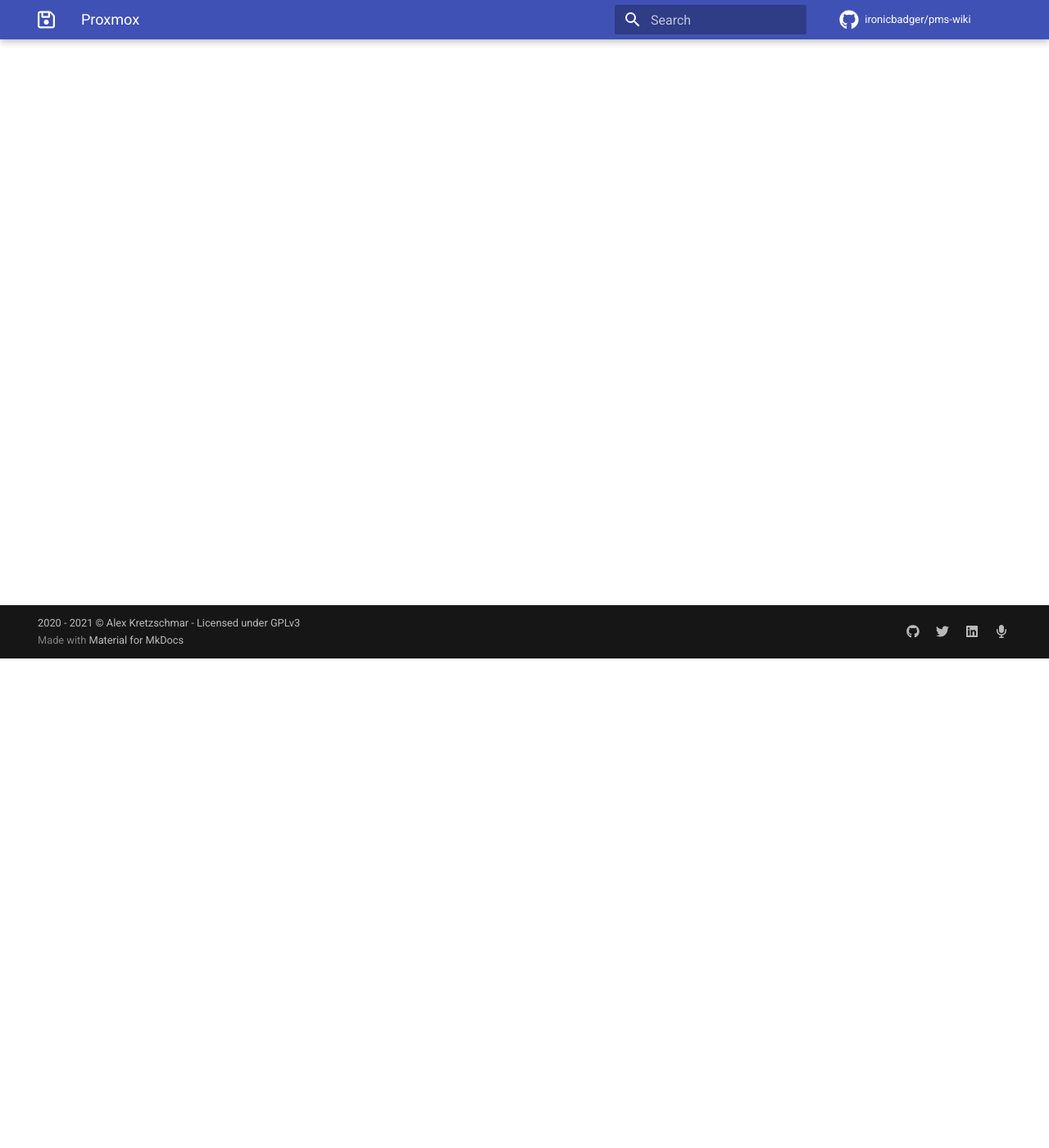
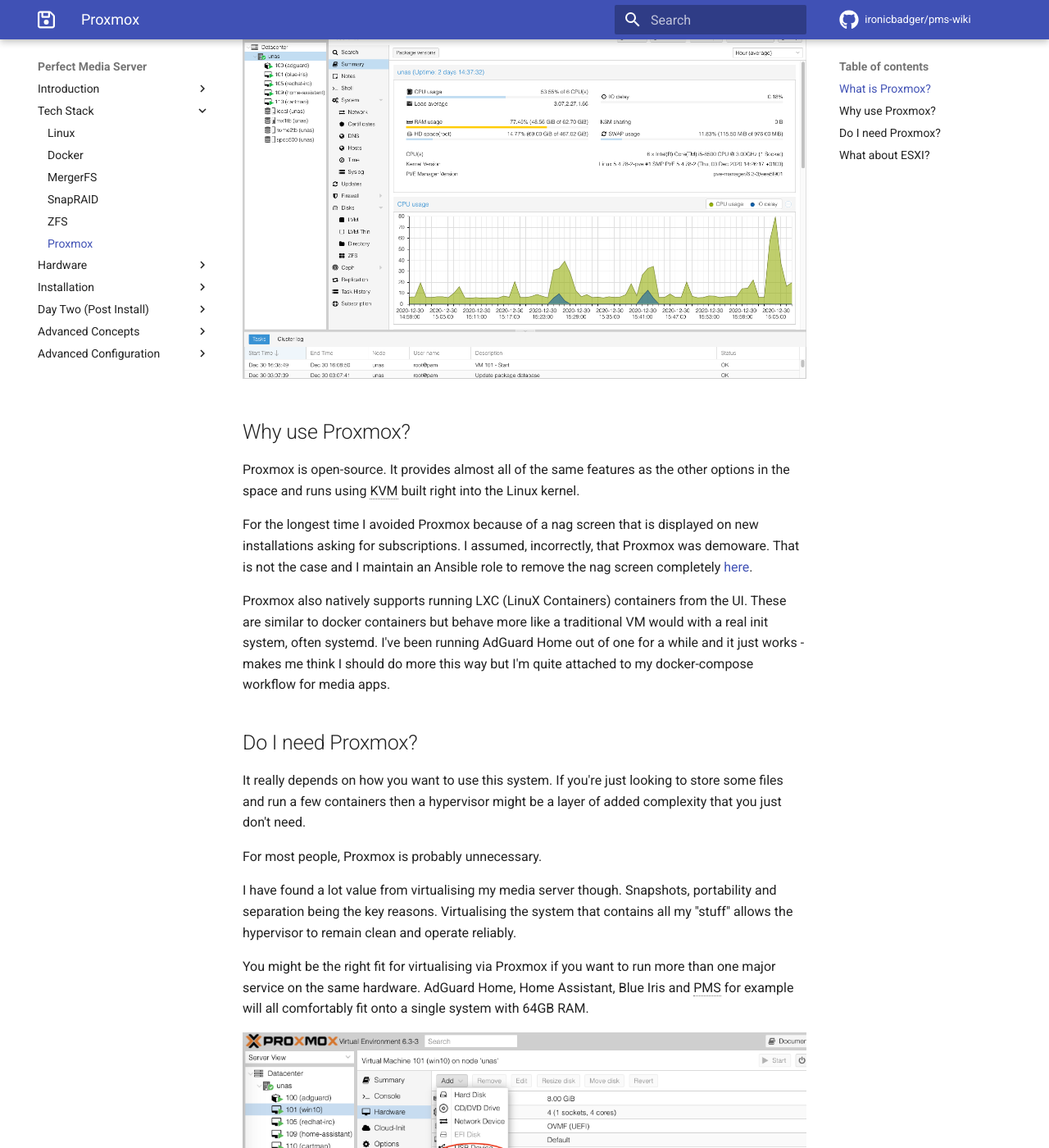
Before and after one commit to ironicbadger/pms-wiki, an MkDocs documentation site: the page built from docs/tech-stack/proxmox.md, in a window 1280 px wide and 1400 px high, scrolled down 597 px. Shown: the whole window at 82% size. Built offline with MkDocs 1.6.1 and Material for MkDocs 9.7.7, drawn with Linux system fonts in a browser that asks for light colours; some web fonts are replaced; comment, search, counter and statistics services are not loaded; some of the changed text lies outside the part shown.

Commit message:
adds proxmox details

```diff
--- a/docs/tech-stack/proxmox.md
+++ b/docs/tech-stack/proxmox.md
@@ -1 +1,47 @@
 # Proxmox
+
+Use of Proxmox as part of building PMS is *entirely optional*.
+
+![proxmox](../images/proxmox.svg)
+
+## What is Proxmox?
+
+Proxmox Virtual Environment is an open-source server virtualization management platform. It is a Debian-based Linux distribution with a modified Ubuntu LTS kernel and allows deployment and management of virtual machines and containers.
+
+It is provided as both a standalone distribution and as a package to be installed on top of an existing Debian installation. We write more about Proxmox under *Advanced Concepts -> [Hypervisors](../concepts/hypervisors.md)*.
+
+![proxmox-ui-ktz](../images/proxmox-ui-ktz.png)
+
+## Why use Proxmox?
+
+Proxmox is open-source. It provides almost all of the same features as the other options in the space and runs using KVM built right into the Linux kernel.
+
+For the longest time I avoided Proxmox because of a nag screen that is displayed on new installations asking for subscriptions. I assumed, incorrectly, that Proxmox was demoware. That is not the case and I maintain an Ansible role to remove the nag screen completely [here](https://github.com/IronicBadger/ansible-role-proxmox-nag-removal).
+
+Proxmox also natively supports running LXC (LinuX Containers) containers from the UI. These are similar to docker containers but behave more like a traditional VM would with a real init system, often systemd. I've been running AdGuard Home out of one for a while and it just works - makes me think I should do more this way but I'm quite attached to my docker-compose workflow for media apps.
+
+## Do I need Proxmox?
+
+It really depends on how you want to use this system. If you're just looking to store some files and run a few containers then a hypervisor might be a layer of added complexity that you just don't need.
+
+For most people, Proxmox is probably unnecessary.
+
+I have found a lot value from virtualising my media server though. Snapshots, portability and separation being the key reasons. Virtualising the system that contains all my "stuff" allows the hypervisor to remain clean and operate reliably.
+
+You might be the right fit for virtualising via Proxmox if you want to run more than one major service on the same hardware. AdGuard Home, Home Assistant, Blue Iris and PMS for example will all comfortably fit onto a single system with 64GB RAM.
+
+![proxmox-ui](../images/igpu-passthrough/image-5.png)
+
+I know this because since discovering just how powerful Intel's Quick Sync was, I rebuilt my PMS around this technology and wrote about it on [blog.ktz.me](https://blog.ktz.me/passthrough-intel-igpu-with-gvt-g-to-a-vm-and-use-it-with-plex/) and under *Advanced Configuration -> [Quick Sync and Proxmox passthrough](passthrough-igpu-gvtg) using Intel's GVT-g virtual GPU technology to pass more than a integrated graphics unit to more than one VM.
+
+## What about ESXI?
+
+ESXI by VMware is a juggernaut in the enterprise space but it comes with a steep cost. VMware make licenses available for home users that cost $200 per year via the VMUG program if you want to get fancy and start using Terraform to automate against vSphere [^1].
+
+However, ESXI is not open source. And for that simple fact, Proxmox is my goto recommendation for home users looking to virtualise all the things.
+
+[^1]: [How to Install OpenShift 4.6 using Terraform on VMware with UPI](https://www.openshift.com/blog/how-to-install-openshift-4.6-on-vmware-with-upi)
+
+*[PMS]: Perfect Media Server
+*[KVM]: Kernel Virtual Machines
+*[VMUG]: VMware User Group
```
Also changed, not shown: docs/images/proxmox-ui-ktz.png (added), docs/images/proxmox.svg (added).
